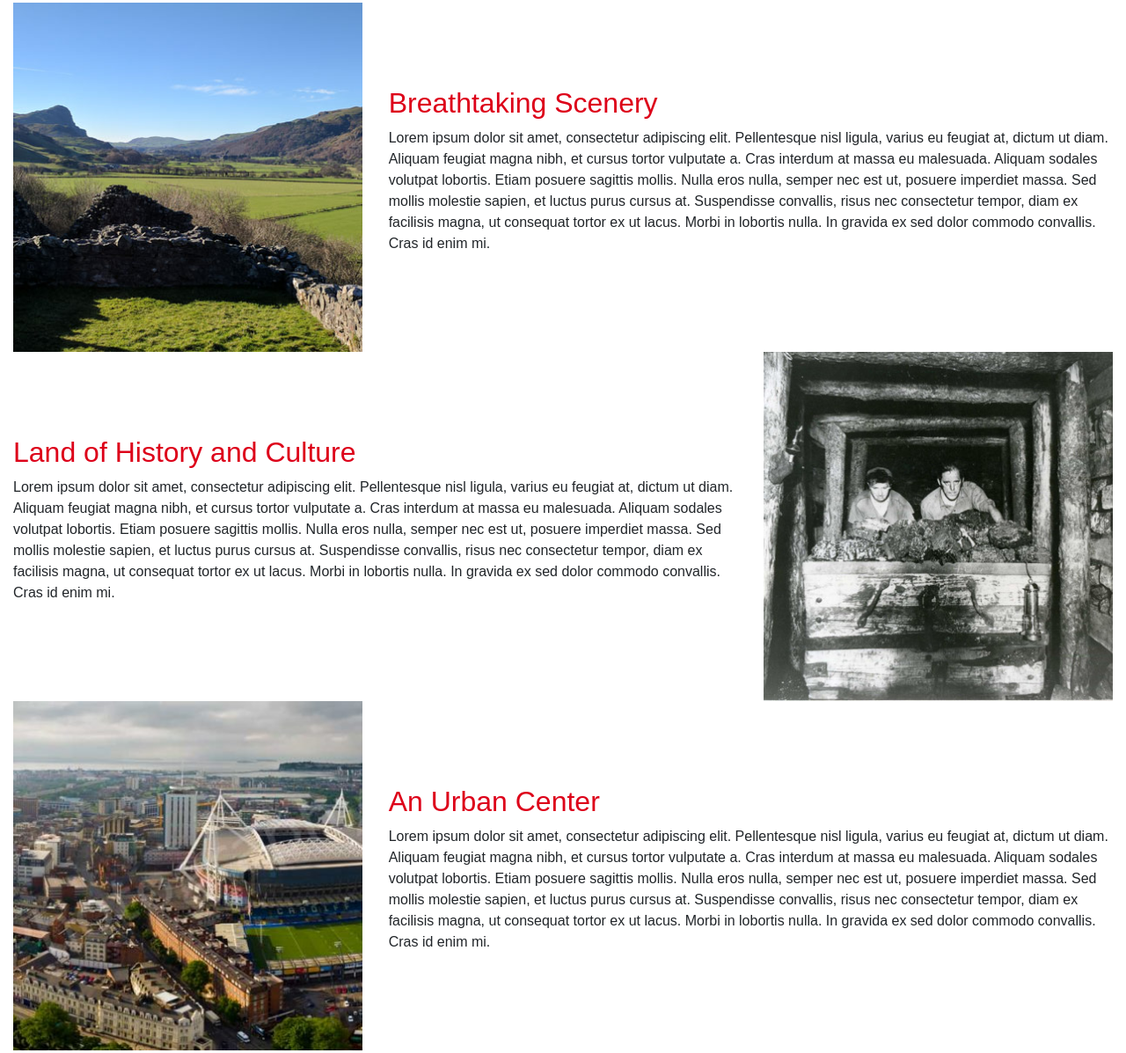
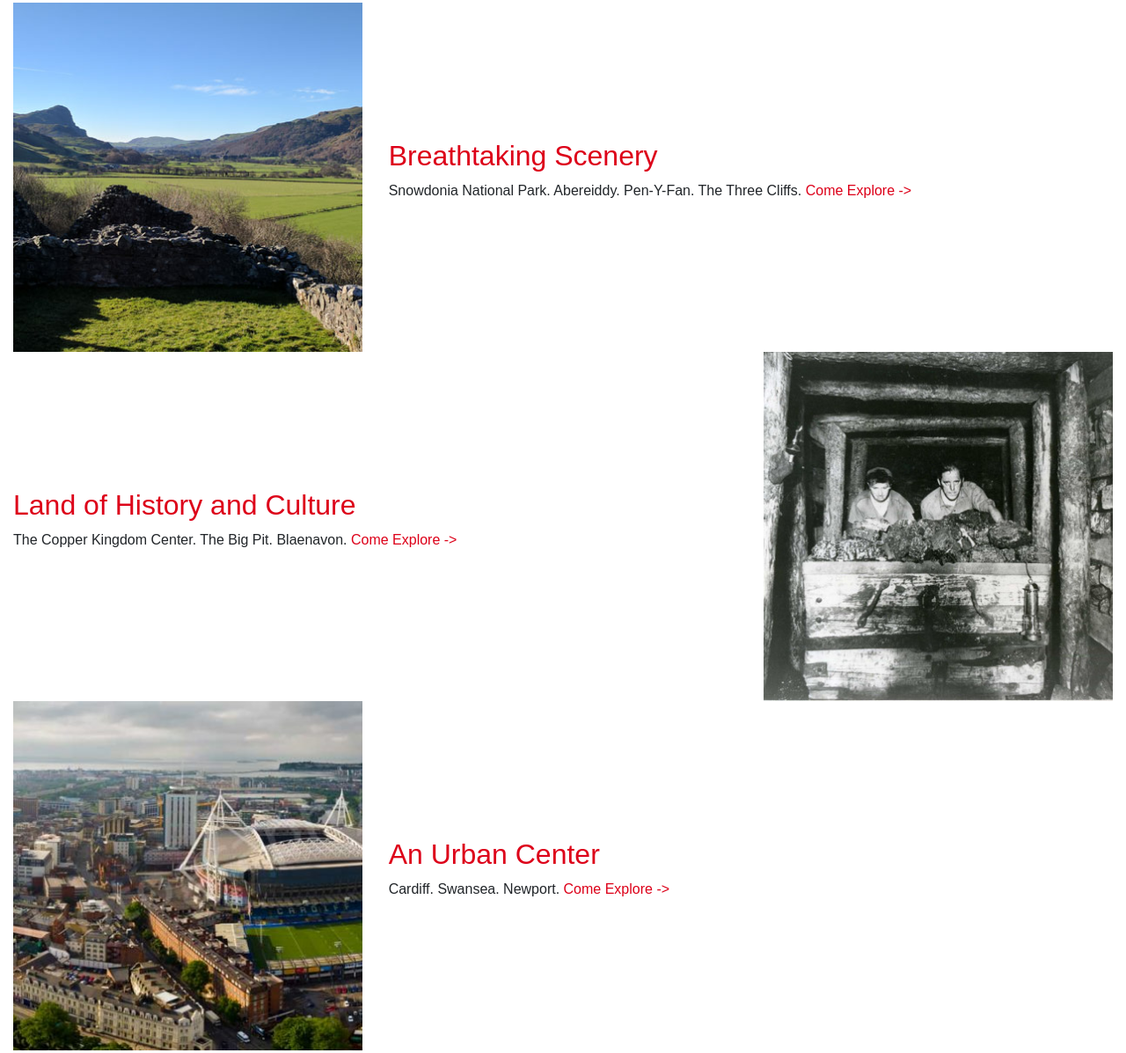
Before and after one commit to 2BoysAndHats/wayofwales, a plain HTML site: page index.html in a window 1280 px wide. Shown: the part 1037-2234 px from the top of the page at 88% size. Drawn offline with nearby package versions, Linux system fonts and the light colour scheme; a web font is replaced by a local one.

Commit message:
Add sample text

```diff
--- a/index.html
+++ b/index.html
@@ -104,7 +104,9 @@
                     </div>
                     <div class = "col-8 my-auto">
                         <h2 class = "red-header">Breathtaking Scenery</h2>
-                        <p>Lorem ipsum dolor sit amet, consectetur adipiscing elit. Pellentesque nisl ligula, varius eu feugiat at, dictum ut diam. Aliquam feugiat magna nibh, et cursus tortor vulputate a. Cras interdum at massa eu malesuada. Aliquam sodales volutpat lobortis. Etiam posuere sagittis mollis. Nulla eros nulla, semper nec est ut, posuere imperdiet massa. Sed mollis molestie sapien, et luctus purus cursus at. Suspendisse convallis, risus nec consectetur tempor, diam ex facilisis magna, ut consequat tortor ex ut lacus. Morbi in lobortis nulla. In gravida ex sed dolor commodo convallis. Cras id enim mi.</p>
+                        <p>
+                            Snowdonia National Park. Abereiddy. Pen-Y-Fan. The Three Cliffs. <span class = "red-header">Come Explore -></span>
+                        </p>
                     </div>
                 </div>
             </a>
@@ -113,7 +115,7 @@
                 <div class = "row">
                     <div class = "col-8 my-auto">
                         <h2 class = "red-header">Land of History and Culture</h2>
-                        <p>Lorem ipsum dolor sit amet, consectetur adipiscing elit. Pellentesque nisl ligula, varius eu feugiat at, dictum ut diam. Aliquam feugiat magna nibh, et cursus tortor vulputate a. Cras interdum at massa eu malesuada. Aliquam sodales volutpat lobortis. Etiam posuere sagittis mollis. Nulla eros nulla, semper nec est ut, posuere imperdiet massa. Sed mollis molestie sapien, et luctus purus cursus at. Suspendisse convallis, risus nec consectetur tempor, diam ex facilisis magna, ut consequat tortor ex ut lacus. Morbi in lobortis nulla. In gravida ex sed dolor commodo convallis. Cras id enim mi.</p>
+                        <p>The Copper Kingdom Center. The Big Pit. Blaenavon. <span class = "red-header">Come Explore -></span></p>
                     </div>
                     <div class = "col-4 my-auto">
                     <img class="img-fluid" src="images/big_pit_small.jpg"></img>
@@ -128,7 +130,7 @@
                     </div>
                     <div class = "col-8 my-auto">
                         <h2 class = "red-header">An Urban Center</h2>
-                        <p>Lorem ipsum dolor sit amet, consectetur adipiscing elit. Pellentesque nisl ligula, varius eu feugiat at, dictum ut diam. Aliquam feugiat magna nibh, et cursus tortor vulputate a. Cras interdum at massa eu malesuada. Aliquam sodales volutpat lobortis. Etiam posuere sagittis mollis. Nulla eros nulla, semper nec est ut, posuere imperdiet massa. Sed mollis molestie sapien, et luctus purus cursus at. Suspendisse convallis, risus nec consectetur tempor, diam ex facilisis magna, ut consequat tortor ex ut lacus. Morbi in lobortis nulla. In gravida ex sed dolor commodo convallis. Cras id enim mi.</p>
+                        <p>Cardiff. Swansea. Newport. <span class = "red-header">Come Explore -></span></p>
                     </div>
                 </div>
             </a>
```
